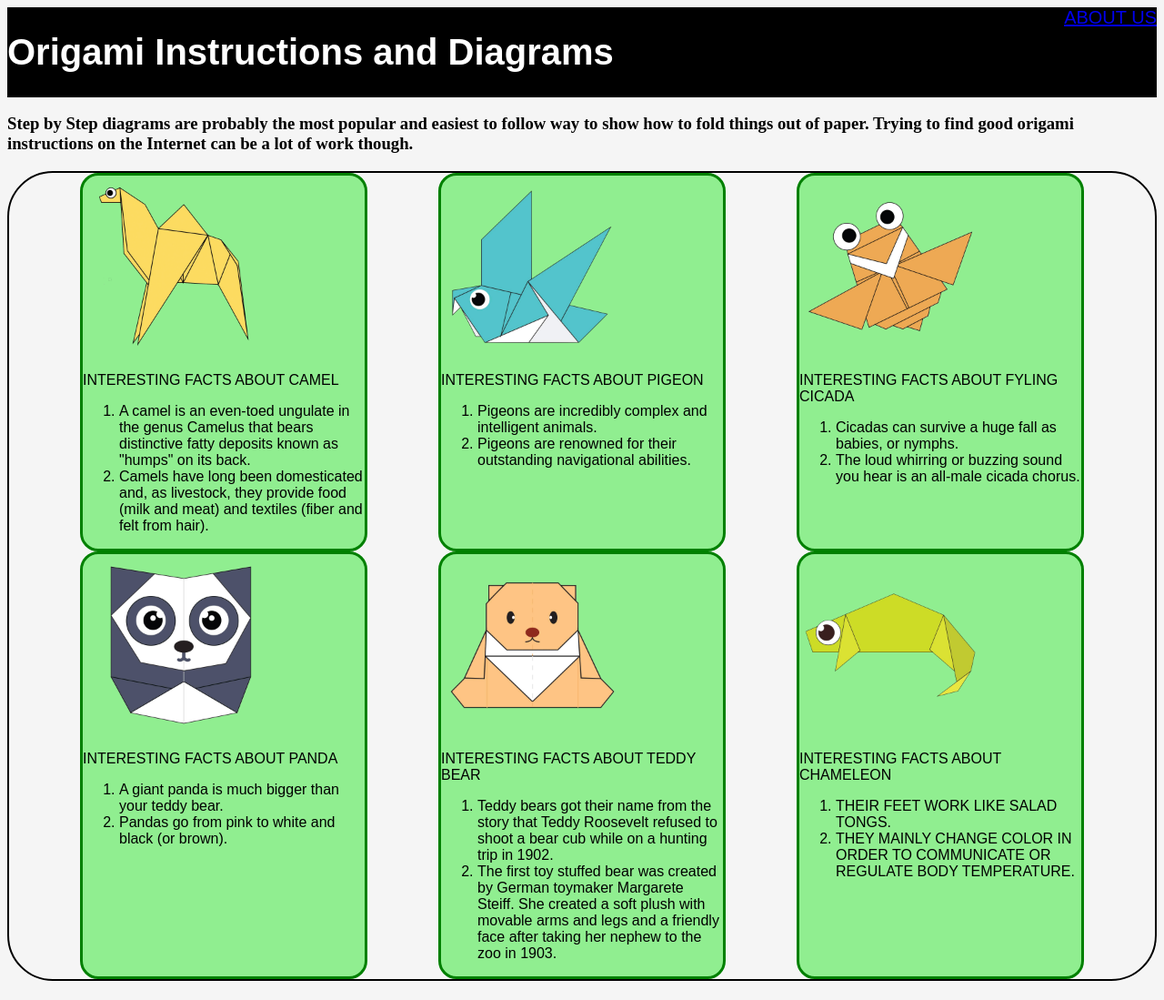
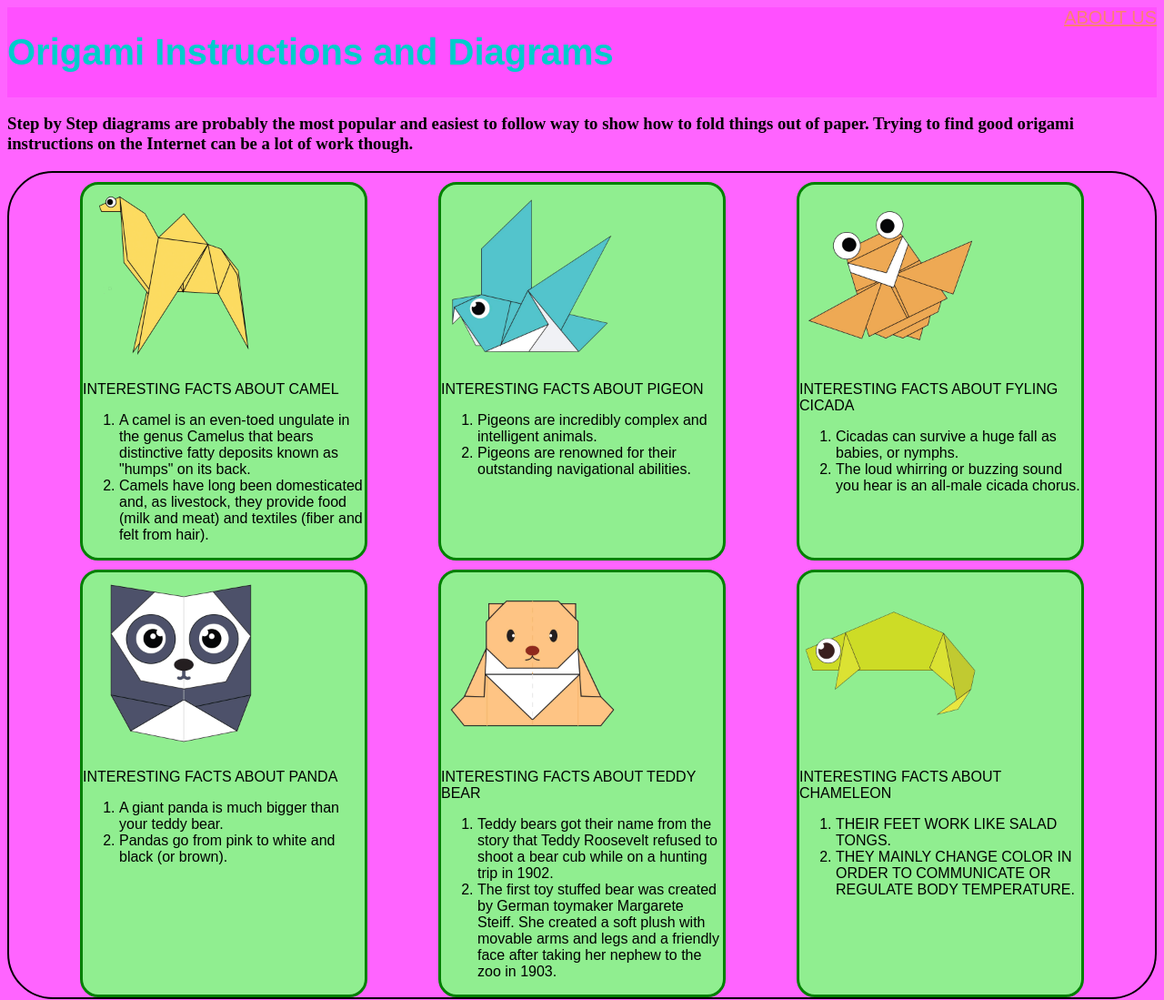
Before and after one commit to DIGITAL-SOLIDER/pp1, a plain HTML site: page index.html in a window 1280 px wide. Shown: the whole page at 91% size. Drawn offline with Linux system fonts and the light colour scheme.

Commit message:
Add files via upload

```diff
--- a/style.css
+++ b/style.css
@@ -14,20 +14,37 @@
     width: 310px;
     font-family: fantasy;
     border: solid green;
+    margin-top:10px;
 }
 
 .menu
 {
     display: flex;
     justify-content: space-between;
-    background-color: black;
+    background-color: #F4F9;
     font-size: 20px;
     font-family: sans-serif;
     font-weight: 400;
-    color: white;
+    color: #00CCCC;
 }
 
 body
 {
-    background-color: whitesmoke;
+    background-color: #ff64ff;
 }
+
+.item:hover
+{
+    opacity:1;
+    transform: scale(0.7,0.7);
+}
+
+a:link
+{
+    color: salmon;
+}
+
+a:visited
+{
+    color: seagreen;
+}
```
